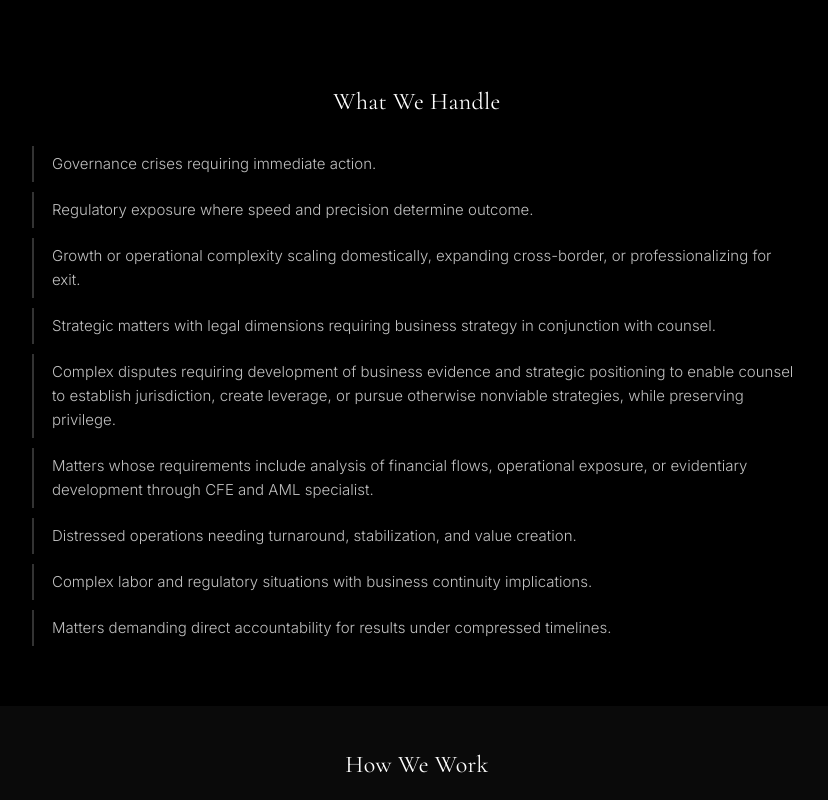
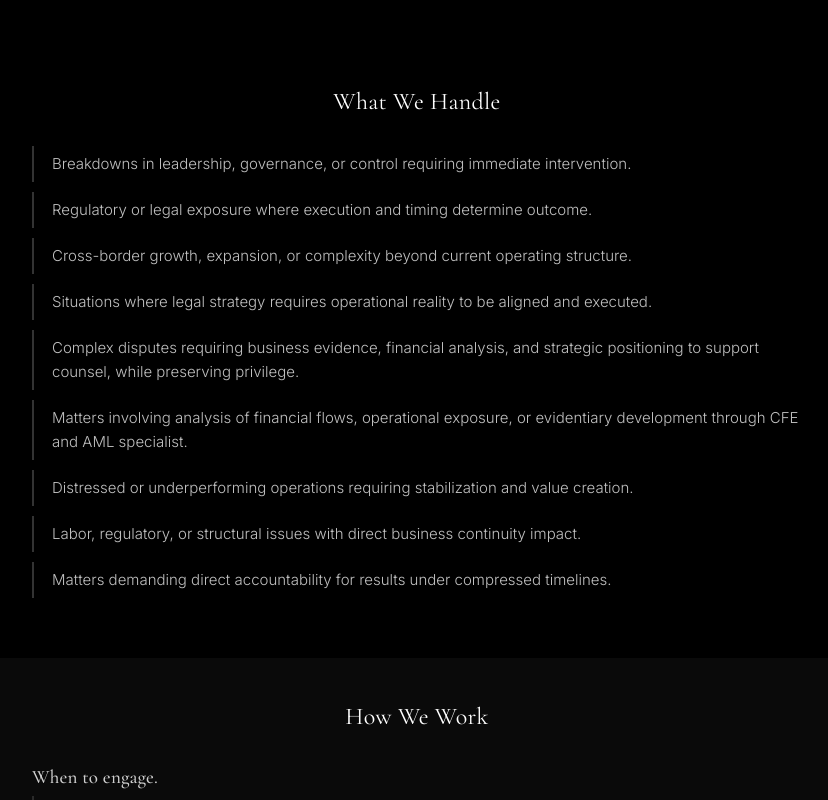
Before and after one commit to SGII21/157Global-site, a plain HTML site: page index.html in a window 1280 px wide. Shown: the part 465-1265 px from the top of the page, without its empty margins (223-1051 px from the left). Drawn offline with nearby package versions, Linux system fonts and the light colour scheme.

Commit message:
Update index.html

```diff
--- a/index.html
+++ b/index.html
@@ -77,14 +77,14 @@
         <div class="section">
             <h2>What We Handle</h2>
             <ul class="capability-list">
-                <li>Governance crises requiring immediate action.</li>
-                <li>Regulatory exposure where speed and precision determine outcome.</li>
-                <li>Growth or operational complexity scaling domestically, expanding cross-border, or professionalizing for exit.</li>
-                <li>Strategic matters with legal dimensions requiring business strategy in conjunction with counsel.</li>
-                <li>Complex disputes requiring development of business evidence and strategic positioning to enable counsel to establish jurisdiction, create leverage, or pursue otherwise nonviable strategies, while preserving privilege.</li>
-                <li>Matters whose requirements include analysis of financial flows, operational exposure, or evidentiary development through CFE and AML specialist.</li>
-                <li>Distressed operations needing turnaround, stabilization, and value creation.</li>
-                <li>Complex labor and regulatory situations with business continuity implications.</li>
+                <li>Breakdowns in leadership, governance, or control requiring immediate intervention.</li>
+                <li>Regulatory or legal exposure where execution and timing determine outcome.</li>
+                <li>Cross-border growth, expansion, or complexity beyond current operating structure.</li>
+                <li>Situations where legal strategy requires operational reality to be aligned and executed.</li>
+                <li>Complex disputes requiring business evidence, financial analysis, and strategic positioning to support counsel, while preserving privilege.</li>
+                <li>Matters involving analysis of financial flows, operational exposure, or evidentiary development through CFE and AML specialist.</li>
+                <li>Distressed or underperforming operations requiring stabilization and value creation.</li>
+                <li>Labor, regulatory, or structural issues with direct business continuity impact.</li>
                 <li>Matters demanding direct accountability for results under compressed timelines.</li>
             </ul>
         </div>
```
